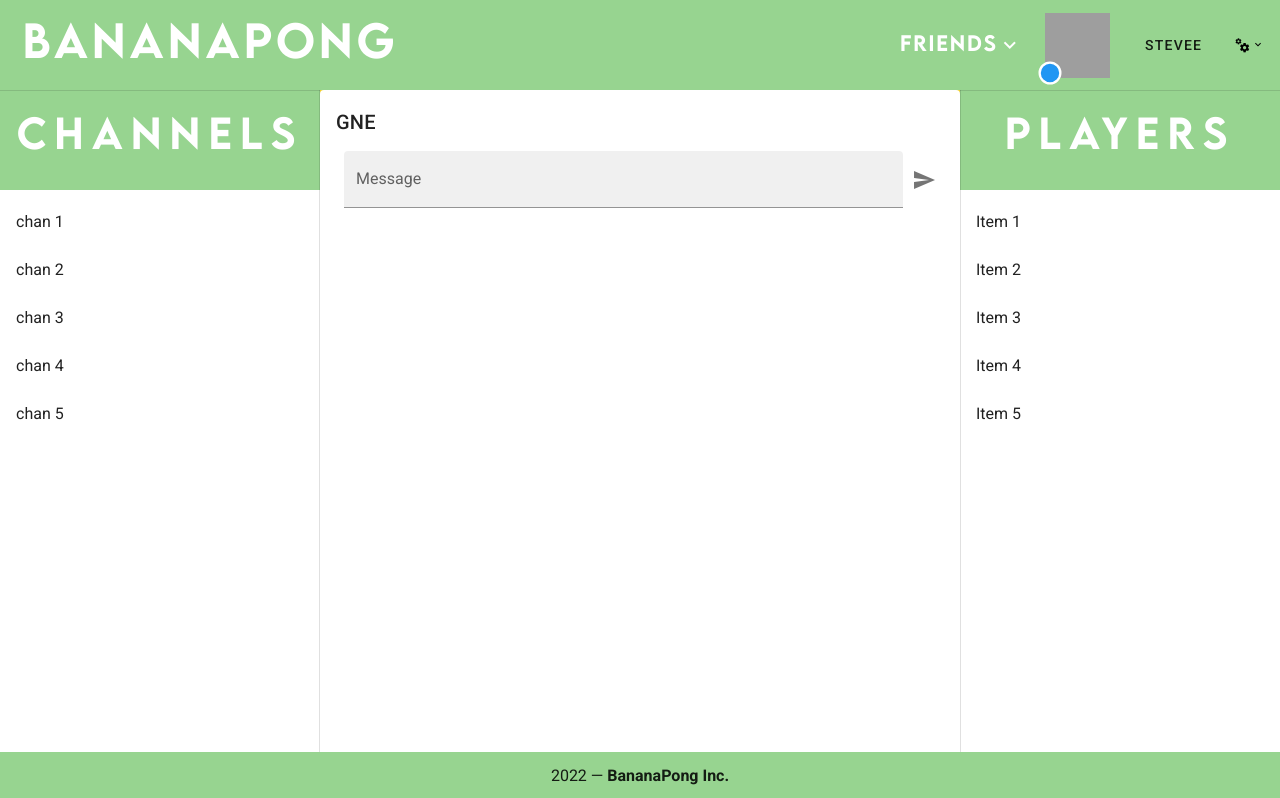
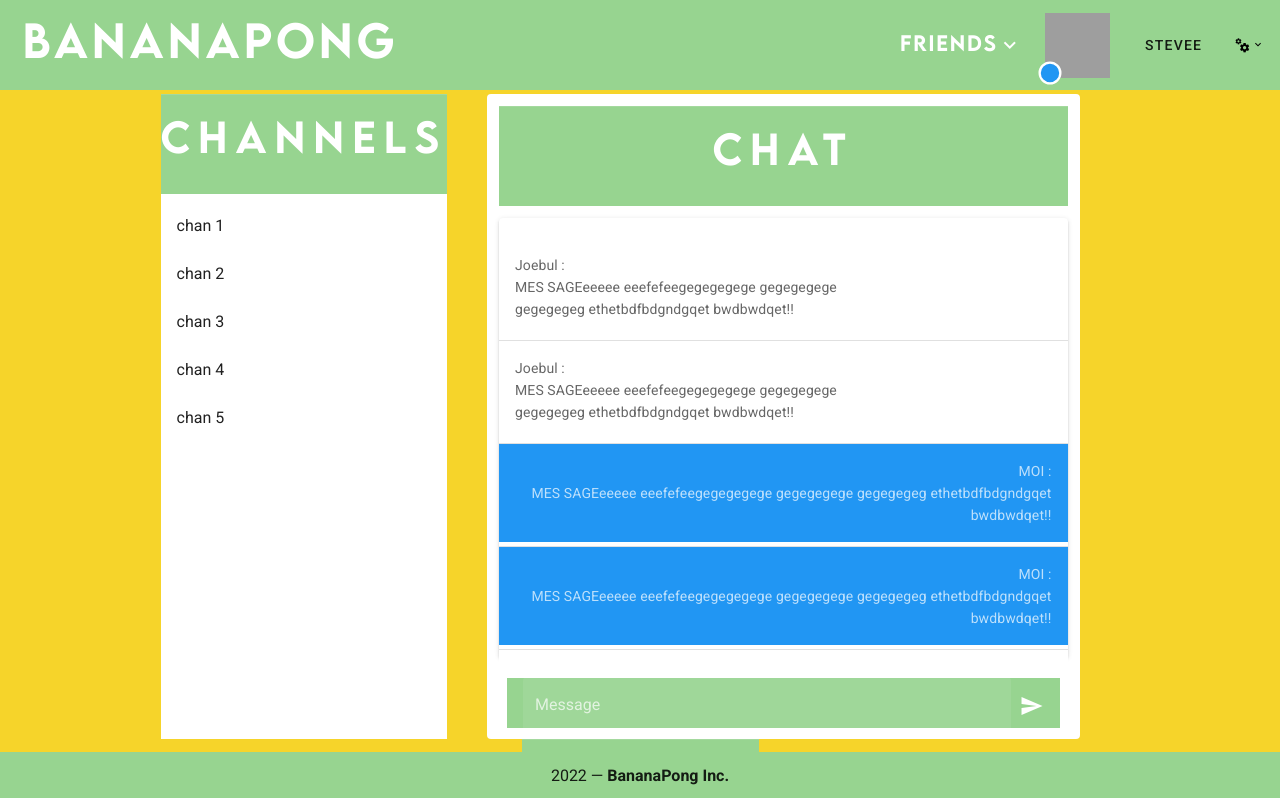
Before and after one commit to Nimon77/ft_transcendence, a Vue app in the folder frontend/: page /community in a window 1280 px wide. Shown: the top 798 px of the page. Built offline with nearby package versions, Linux system fonts and the light colour scheme; grey boxes are pictures that could not be loaded.

Commit message:
community page almost done

```diff
--- a/frontend/src/App.vue
+++ b/frontend/src/App.vue
@@ -40,4 +40,10 @@ Note/bugs:
 -Au demarrage, faire en sorte que Main s'affiche
 -"searching for player dialog" => le dialog doit s'enlever seulement avec "cancel" pas avec click outside
 -trouver moyen de rechercher parmi TOUS les joueurs
+-linker les elements du chat entre eux
+-page de pregame (use switch)
+-game
+-endscreen
+-dialog poour chaque setting
+-add bouton ajout channel + dialog pour add chan
 */
--- /dev/null
+++ b/frontend/src/components/community/Chat.vue
@@ -0,0 +1,109 @@
+<template>
+    <v-card flat class="mx-10 d-flex flex-column" color="white" min-width="50%" max-width="50%" height="645">
+    <v-container fluid>
+
+        <v-sheet color="green" height="100" dark width="100%" class="text-center">
+        <v-divider class="pt-4"></v-divider>
+        <span class="span"> CHAT </span>
+        </v-sheet>
+
+        <v-card elevation="2" class="pt-3 mt-3" color="white" min-width="100%" max-width="100%" height="440">
+            <v-list>
+                <v-card flat tile width="400px" color="white" >
+                <v-card-text>
+                        Joebul :
+                        <div> MES SAGEeeeee eeefefeegegegegege gegegegege gegegegeg ethetbdfbdgndgqet bwdbwdqet!!</div>
+                </v-card-text>
+                </v-card >
+                <v-divider class="mt-1"></v-divider>
+                <v-card flat tile width="400px" color="white" >
+                <v-card-text>
+                        Joebul :
+                        <div> MES SAGEeeeee eeefefeegegegegege gegegegege gegegegeg ethetbdfbdgndgqet bwdbwdqet!!</div>
+                </v-card-text>
+                </v-card >
+                <v-divider class="mt-1"></v-divider>
+
+                <v-card flat tile width="100%" color="blue" dark style="justify: right">
+                <v-card-text class="text-right">
+                        MOI :
+                        <div> MES SAGEeeeee eeefefeegegegegege gegegegege gegegegeg ethetbdfbdgndgqet bwdbwdqet!!</div>
+                </v-card-text>
+                </v-card >
+                <v-divider class="mt-1"></v-divider>
+                <v-card flat tile width="100%" color="blue" dark style="justify: right">
+                    <v-card-text class="text-right">
+                            MOI :
+                            <div> MES SAGEeeeee eeefefeegegegegege gegegegege gegegegeg ethetbdfbdgndgqet bwdbwdqet!!</div>
+                    </v-card-text>
+                    </v-card >
+                <v-divider class="mt-1"></v-divider>
+                <v-card flat tile width="400px" color="white" >
+                <v-card-text>
+                        Joebul :
+                        <div> MES SAGEeeeee eeefefeegegegegege gegegegege gegegegeg ethetbdfbdgndgqet bwdbwdqet!!</div>
+                </v-card-text>
+                </v-card >
+                <v-divider class="mt-1"></v-divider>
+            </v-list>
+        </v-card>
+
+
+    <v-spacer></v-spacer>
+    <v-row style="margin-top: 0px">
+        <v-col cols="12">
+      <v-card-actions>
+        <v-sheet color="green" height="50" dark width="100%" class="text-center">
+            <v-app-bar bottom color="rgba(0,0,0,0)" flat>
+                <v-text-field class="mt-5" append-outer-icon="mdi-send"
+                filled clear-icon="mdi-close-circle" label="Message" type="text"
+                ></v-text-field>
+            </v-app-bar>
+        </v-sheet>
+      </v-card-actions>
+        </v-col>
+    </v-row>
+    </v-container>
+    </v-card>
+</template>
+
+    <!-- <v-card class="mt-10 mr-2" max-width="350px" color="blue" dark>
+    <v-list-item three-line>
+        <v-list-item-content>
+        <div class=" mb-4">
+            GNE
+        </div>
+        <v-list-item-subtitle>2 mins ago <span class="ml-16">Seen 1:23PM</span></v-list-item-subtitle>
+        </v-list-item-content>
+    </v-list-item>
+    </v-card > -->
+
+
+<script lang="ts" >
+export default {
+    name: 'Chat',
+    data() {
+        return {
+
+        }
+    }
+}
+</script>
+
+<style scoped>
+
+@import '../../assets/fonts/LEMONMILK/stylesheet.css';
+
+.span {
+  font-family: "lemon_milkmedium";
+  font-size: 40px;
+  letter-spacing: 0.2em;
+  /* margin-left: 60px; */
+}
+
+.v-list{
+  height:440px;
+  overflow-y:auto
+}
+
+</style>
--- a/frontend/src/components/community/Community.vue
+++ b/frontend/src/components/community/Community.vue
@@ -1,6 +1,7 @@
 <template>
-    <div>
-    <v-navigation-drawer v-model="drawer" width="25%" app clipped>
+    <v-container class="mt-1">
+    <v-row justify="center">
+    <v-card flat tile v-model="drawer" min-width="20%">
       <v-sheet color="green" dark height="100" width="100%" class="text-center">
       <v-divider class="pt-4"></v-divider>
       <span class="span"> CHANNELS </span>
@@ -10,11 +11,14 @@
           <v-list-item-content>
             <v-list-item-title>chan {{ n }}</v-list-item-title>
           </v-list-item-content>
+            <!-- <v-divider></v-divider> -->
         </v-list-item>
       </v-list>
-    </v-navigation-drawer>
+    </v-card>
 
-    <v-navigation-drawer app clipped right width="25%">
+    <Chat/>
+
+    <v-card flat tile min-width="20%">
       <v-sheet color="green" height="100" dark width="100%" class="text-center">
       <v-divider class="pt-4"></v-divider>
       <span class="span"> PLAYERS </span>
@@ -25,45 +29,21 @@
             <v-list-item-title>Item {{ n }}</v-list-item-title>
           </v-list-item-content>
         </v-list-item>
+            <!-- <v-divider></v-divider> -->
       </v-list>
-    </v-navigation-drawer>
+    </v-card>
 
-
-      <v-card class="mx-auto" color="white" max-width="680" height="680">
-        <v-card-title class="text-center">
-          GNE
-        </v-card-title>
-        <v-card-actions>
-        <v-app-bar bottom color="rgba(0,0,0,0)" flat>
-              <v-text-field
-
-              v-model="message"
-              append-outer-icon="mdi-send"
-              filled
-              clear-icon="mdi-close-circle"
-              label="Message"
-              type="text"
-            ></v-text-field>
-        </v-app-bar>
-      </v-card-actions>
-      </v-card>
-
-      <!-- <v-card class="mt-10 mr-2" max-width="350px" color="blue" dark>
-        <v-list-item three-line>
-          <v-list-item-content>
-            <div class=" mb-4">
-              GNE
-            </div>
-            <v-list-item-subtitle>2 mins ago <span class="ml-16">Seen 1:23PM</span></v-list-item-subtitle>
-          </v-list-item-content>
-        </v-list-item>
-      </v-card > -->
-
-</div>
+  </v-row>
+  </v-container>
 </template>
 
 <script>
+  import Chat from './Chat.vue'
+
   export default {
+    components: {
+      Chat,
+    },
     data: () => ({ drawer: null }),
   }
 </script>
```
